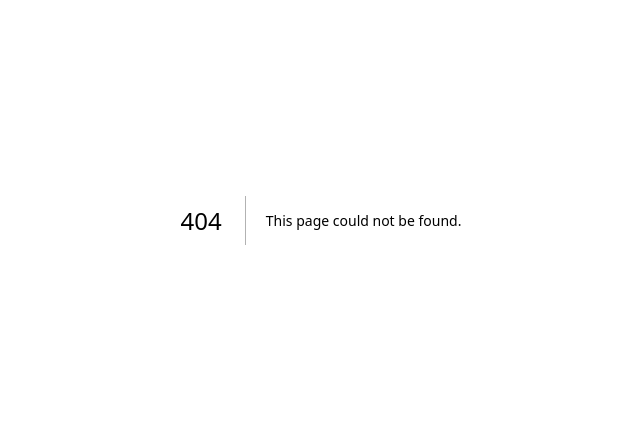
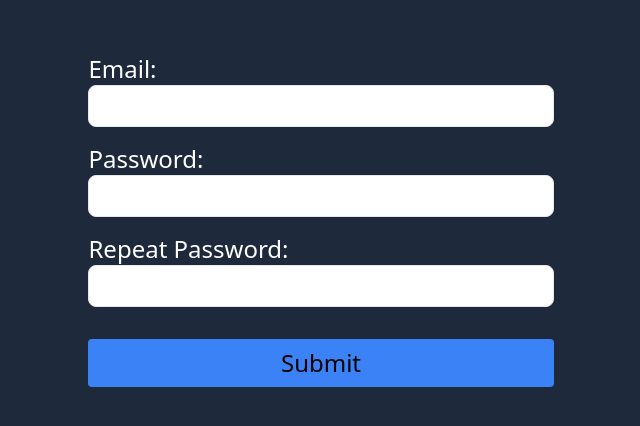
Before and after one commit to bereilhp/galager, a Next.js app in the folder my-app/: page /register in a window 1280 px wide. Before the commit this address had no page. Shown: the part 180-606 px from the top of the page, without its empty margins (319-959 px from the left). Built offline with nearby package versions, Linux system fonts and the light colour scheme.

Commit message:
Register page

```diff
--- /dev/null
+++ b/my-app/src/components/Register.jsx
@@ -0,0 +1,32 @@
+import Head from "next/head";
+import styles from "../styles/Register.module.css"
+
+export default function Register() {
+  return (
+    <div>
+      <Head>
+        <title>Register Page</title>
+        <link rel="icon" href="/galager.ico" />
+      </Head>
+      <div className={styles.firstDiv}>
+        <form>
+          <div className={styles.bottom4}>
+            <label className={styles.eAndP}>Email:</label>
+            <input className={styles.eAndPInput} type="email" required />
+          </div>
+          <div className={styles.bottom4}>
+            <label className={styles.eAndP}>Password:</label>
+            <input className={styles.eAndPInput} type="password" required />
+          </div>
+          <div className={styles.bottom8}>
+            <label className={styles.eAndP}>Repeat Password:</label>
+            <input className={styles.eAndPInput} type="password" required />
+          </div>
+          <button className={styles.buttonSubmit} type="submit">
+            Submit
+          </button>
+        </form>
+      </div>
+    </div>
+  );
+}
--- /dev/null
+++ b/my-app/src/pages/register.js
@@ -0,0 +1,5 @@
+import Register from "../components/Register";
+
+export default function RegisterPage() {
+  return <Register />;
+}
--- /dev/null
+++ b/my-app/src/styles/Register.module.css
@@ -0,0 +1,23 @@
+.firstDiv {
+    @apply bg-slate-800 flex items-center justify-center h-screen;
+}
+
+.eAndP {
+   @apply text-white text-2xl;
+}
+
+.eAndPInput {
+    @apply w-full px-4 py-2 border rounded-lg text-green-500
+}
+
+.bottom4 {
+    @apply mb-4
+}
+
+.bottom8 {
+    @apply mb-8
+}
+
+.buttonSubmit {
+    @apply text-2xl w-full px-4 py-2 text-black bg-blue-500 rounded hover:bg-sky-700
+}
```
